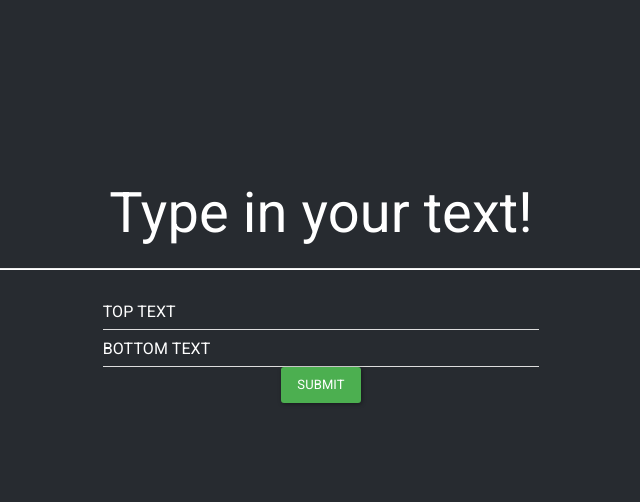
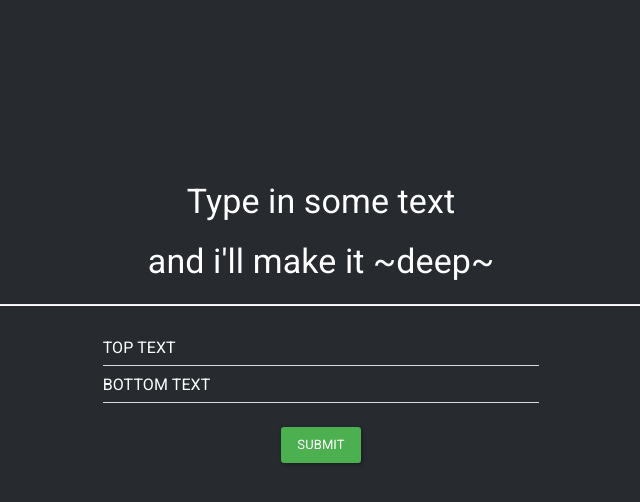
Before and after one commit to zainafzal08/Resume, a Flask app: page /DIC in a window 1280 px wide. Shown: the top 502 px of the page, without its empty margins (319-959 px from the left). Run offline with Flask 2, Linux system fonts and the light colour scheme; some libraries are stand-ins or nearby versions.

Commit message:
small change to deep image creator request page

```diff
--- a/templates/DIC_request.html
+++ b/templates/DIC_request.html
@@ -8,7 +8,8 @@
 	</head>
 	<body class="timer-request-body">
 		<div class="timer-request-main">
-			<h1> Type in your text! </h1>
+			<h3> Type in  some text </h3>
+			<h3> and i'll make it ~deep~</h3>
 			<hr>
 			<div class="row">
 				<div class="col-xs-4"></div>
@@ -20,6 +21,7 @@
 						<div class="row">
 							<input name="bot" class="form-control" value="BOTTOM TEXT" type="text">
 						</div>
+						<br>
 						<button type="submit" class="btn btn-success">Submit</button>
 					</form>
 				</div>
```
Also changed, not shown: 1 other file.
